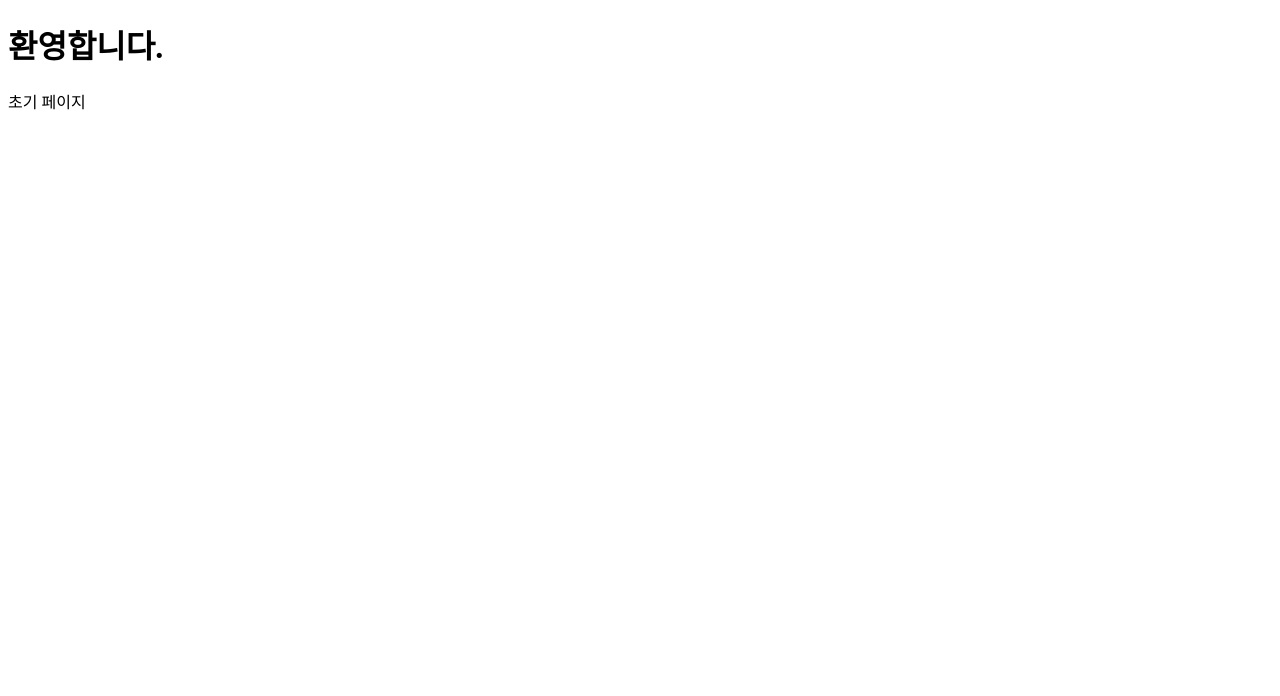
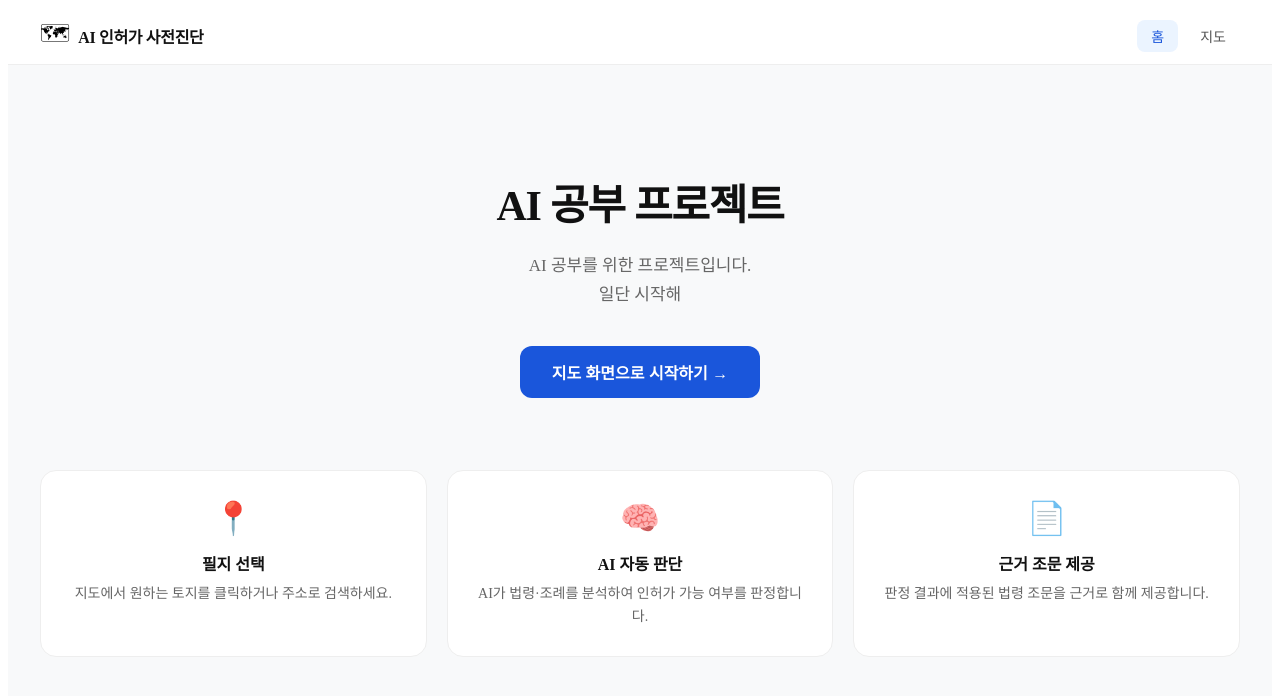
Before and after one commit to JinSeop76/ai-study-front, a Vue app: page / in a window 1280 px wide. Shown: the top 696 px of the page. Built offline with nearby package versions, Linux system fonts and the light colour scheme.

Commit message:
메인, 지도화면(빈페이지) 추가
vue-router 기능 추가

```diff
--- a/package.json
+++ b/package.json
@@ -10,7 +10,9 @@
   },
   "dependencies": {
     "ol": "^10.9.0",
-    "vue": "^3.5.32"
+    "pinia": "^3.0.4",
+    "vue": "^3.5.32",
+    "vue-router": "^5.0.7"
   },
   "devDependencies": {
     "@vitejs/plugin-vue": "^6.0.6",
--- a/src/App.vue
+++ b/src/App.vue
@@ -1,10 +1,7 @@
-<script setup></script>
-
 <template>
-  <h1>환영합니다.</h1>
-  <p>
-    초기 페이지
-  </p>
+  <RouterView />
 </template>
 
-<style scoped></style>
+<script setup>
+import { RouterView } from 'vue-router'
+</script>
--- /dev/null
+++ b/src/components/Header.vue
@@ -0,0 +1,94 @@
+<template>
+  <header class="header">
+    <div class="header-inner">
+      <!-- 로고 / 서비스명 -->
+      <div class="logo" @click="goHome">
+        <span class="logo-icon">🗺</span>
+        <span class="logo-text">AI 인허가 사전진단</span>
+      </div>
+
+      <!-- 네비게이션 -->
+      <nav class="nav">
+        <RouterLink to="/" class="nav-link">홈</RouterLink>
+        <RouterLink to="/map" class="nav-link">지도</RouterLink>
+      </nav>
+    </div>
+  </header>
+</template>
+
+<script setup>
+import { RouterLink, useRouter } from 'vue-router'
+
+const router = useRouter()
+
+function goHome() {
+  router.push('/')
+}
+</script>
+
+<style scoped>
+.header {
+  width: 100%;
+  height: 56px;
+  background: #fff;
+  border-bottom: 1px solid #eee;
+  position: sticky;
+  top: 0;
+  z-index: 100;
+}
+
+.header-inner {
+  max-width: 1200px;
+  margin: 0 auto;
+  height: 100%;
+  padding: 0 24px;
+  display: flex;
+  align-items: center;
+  justify-content: space-between;
+}
+
+.logo {
+  display: flex;
+  align-items: center;
+  gap: 8px;
+  cursor: pointer;
+  text-decoration: none;
+}
+
+.logo-icon {
+  font-size: 22px;
+}
+
+.logo-text {
+  font-size: 16px;
+  font-weight: 700;
+  color: #111;
+  letter-spacing: -0.02em;
+}
+
+.nav {
+  display: flex;
+  align-items: center;
+  gap: 8px;
+}
+
+.nav-link {
+  padding: 6px 14px;
+  border-radius: 8px;
+  font-size: 14px;
+  color: #555;
+  text-decoration: none;
+  transition: background 0.15s, color 0.15s;
+}
+
+.nav-link:hover {
+  background: #f5f5f5;
+  color: #111;
+}
+
+.nav-link.router-link-active {
+  background: #EBF4FF;
+  color: #1A56DB;
+  font-weight: 500;
+}
+</style>
--- /dev/null
+++ b/src/router/index.js
@@ -0,0 +1,23 @@
+import { createRouter, createWebHistory } from 'vue-router'
+import HomeView from '@/views/HomeView.vue'
+
+const routes = [
+  {
+    path: '/',
+    name: 'home',
+    component: HomeView,
+  },
+  {
+    path: '/map',
+    name: 'map',
+    // 지도 페이지는 나중에 만들 예정 — 지금은 lazy load로 선언만
+    component: () => import('@/views/MapView.vue'),
+  },
+]
+
+const router = createRouter({
+  history: createWebHistory(),
+  routes,
+})
+
+export default router
--- /dev/null
+++ b/src/views/HomeView.vue
@@ -0,0 +1,168 @@
+<template>
+  <div class="page">
+    <Header />
+
+    <main class="main">
+      <!-- 서비스 소개 -->
+      <section class="hero">
+        <h1 class="hero-title">
+          AI 공부 프로젝트
+        </h1>
+        <p class="hero-desc">
+          AI 공부를 위한 프로젝트입니다.<br />
+          일단 시작해
+        </p>
+
+        <!-- 지도로 이동 버튼 -->
+        <button class="btn-primary" @click="goToMap">
+          지도 화면으로 시작하기 →
+        </button>
+      </section>
+
+      <!-- 기능 소개 카드 -->
+      <section class="features">
+        <div
+          v-for="feature in features"
+          :key="feature.title"
+          class="feature-card"
+        >
+          <div class="feature-icon">{{ feature.icon }}</div>
+          <div class="feature-title">{{ feature.title }}</div>
+          <div class="feature-desc">{{ feature.desc }}</div>
+        </div>
+      </section>
+    </main>
+  </div>
+</template>
+
+<script setup>
+import { useRouter } from 'vue-router'
+import Header from '@/components/Header.vue'
+
+const router = useRouter()
+
+function goToMap() {
+  router.push('/map')
+}
+
+const features = [
+  {
+    icon: '📍',
+    title: '필지 선택',
+    desc: '지도에서 원하는 토지를 클릭하거나 주소로 검색하세요.',
+  },
+  {
+    icon: '🧠',
+    title: 'AI 자동 판단',
+    desc: 'AI가 법령·조례를 분석하여 인허가 가능 여부를 판정합니다.',
+  },
+  {
+    icon: '📄',
+    title: '근거 조문 제공',
+    desc: '판정 결과에 적용된 법령 조문을 근거로 함께 제공합니다.',
+  },
+]
+</script>
+
+<style scoped>
+.page {
+  min-height: 100vh;
+  background: #f8f9fa;
+}
+
+.main {
+  max-width: 1200px;
+  margin: 0 auto;
+  padding: 80px 24px 60px;
+}
+
+/* 히어로 */
+.hero {
+  text-align: center;
+  margin-bottom: 72px;
+}
+
+.hero-title {
+  font-size: 42px;
+  font-weight: 800;
+  color: #111;
+  line-height: 1.25;
+  letter-spacing: -0.03em;
+  margin-bottom: 20px;
+}
+
+.hero-desc {
+  font-size: 17px;
+  color: #666;
+  line-height: 1.7;
+  margin-bottom: 36px;
+}
+
+.btn-primary {
+  display: inline-block;
+  padding: 14px 32px;
+  background: #1A56DB;
+  color: #fff;
+  font-size: 16px;
+  font-weight: 600;
+  border: none;
+  border-radius: 12px;
+  cursor: pointer;
+  transition: background 0.15s, transform 0.15s;
+}
+
+.btn-primary:hover {
+  background: #1447BE;
+  transform: translateY(-1px);
+}
+
+/* 기능 카드 */
+.features {
+  display: grid;
+  grid-template-columns: repeat(3, 1fr);
+  gap: 20px;
+}
+
+.feature-card {
+  background: #fff;
+  border: 1px solid #eee;
+  border-radius: 16px;
+  padding: 28px 24px;
+  text-align: center;
+  transition: box-shadow 0.15s, transform 0.15s;
+}
+
+.feature-card:hover {
+  box-shadow: 0 4px 20px rgba(0, 0, 0, 0.08);
+  transform: translateY(-2px);
+}
+
+.feature-icon {
+  font-size: 32px;
+  margin-bottom: 14px;
+}
+
+.feature-title {
+  font-size: 16px;
+  font-weight: 700;
+  color: #111;
+  margin-bottom: 8px;
+}
+
+.feature-desc {
+  font-size: 14px;
+  color: #666;
+  line-height: 1.6;
+}
+
+/* 반응형 */
+@media (max-width: 768px) {
+  .hero-title {
+    font-size: 28px;
+  }
+
+  .features {
+    grid-template-columns: 1fr;
+  }
+}
+</style>
--- /dev/null
+++ b/src/views/MapView.vue
@@ -0,0 +1,13 @@
+<template>
+  <div>
+    <h1>지도화면 준비중....</h1>
+  </div>
+</template>
+
+<script setup>
+
+</script>
+
+<style scoped>
+
+</style>
```
Also changed, not shown: src/main.js (+16 -1 lines), 1 other file (tests, documents, lock files or other folders).
